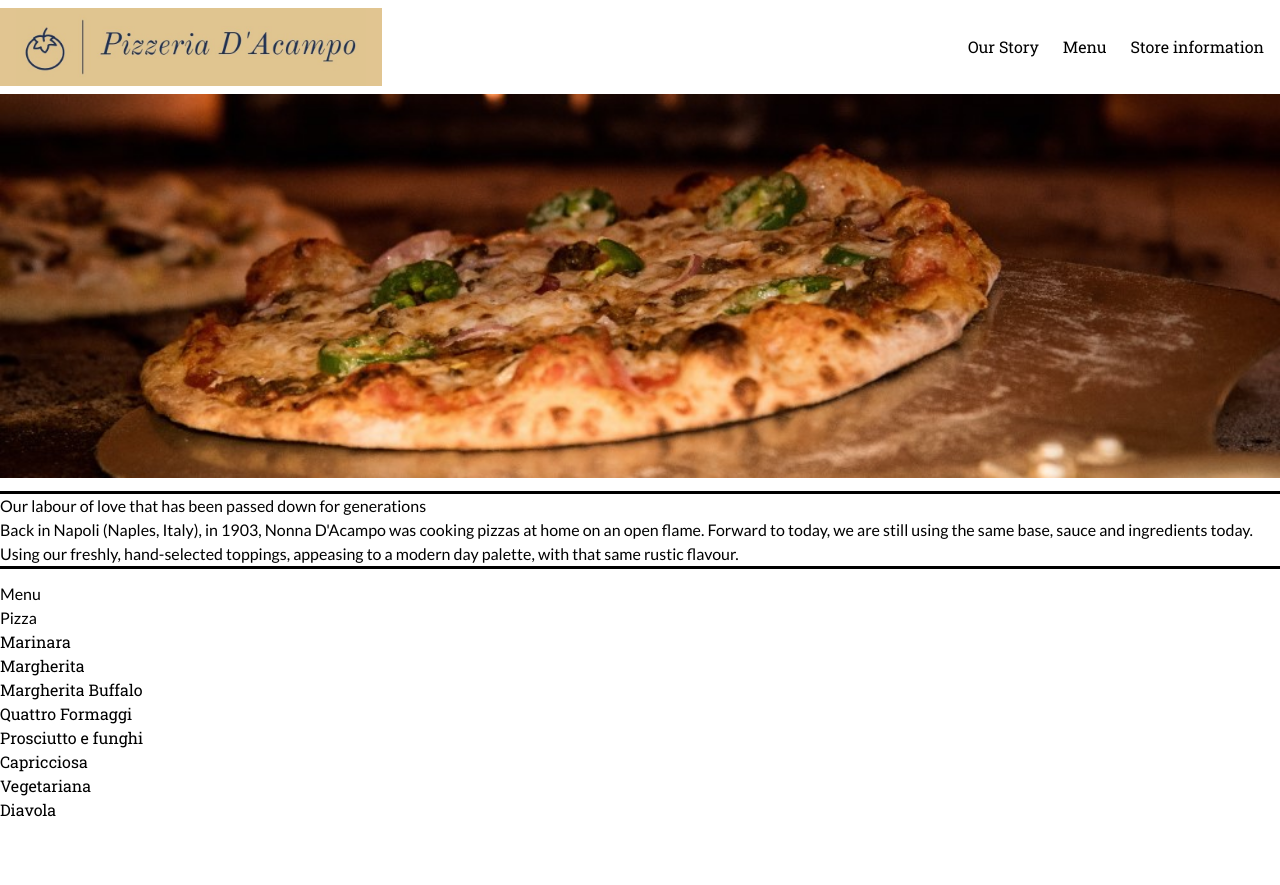
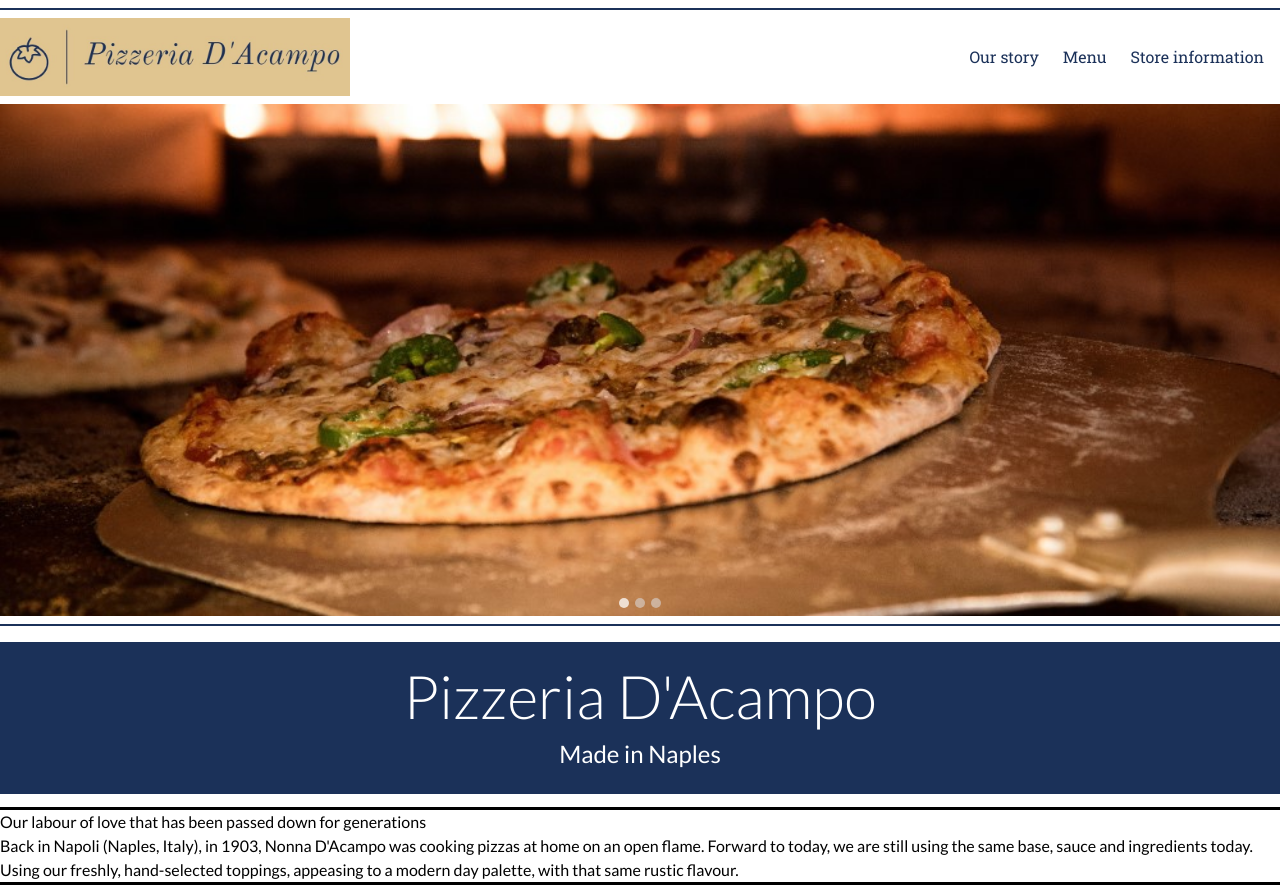
Before and after one commit to louisep1/pizzeria-d-acampo, a website: page src/index.html in a window 1280 px wide. Shown: the top 885 px of the page. Before the commit the page ends 822 px from the top, so only its background shows below. Drawn offline with Linux system fonts and the light colour scheme.

Commit message:
nav and hero styling cont

```diff
--- a/src/index.html
+++ b/src/index.html
@@ -25,28 +25,31 @@
     <script src="./main.js" defer></script>
   </head>
   <body class="min-h-screen">
-    <nav class="font-serif">
+    <nav
+      class="font-serif md:mt-2 pb-2 border-dark-blue border-b-2 md:border-y-2"
+    >
       <div class="md:flex flex-row justify-between md:my-2">
+        <!-- border-dark-blue border-b-4 pb-2 -->
         <div class="bg-yellow-beige">
           <img
             src="./assets/logos/logo.jpeg"
             alt="Pizzeria D'Acampo logo"
             width="350px"
-            class="mx-auto md:mx-4"
+            class="mx-auto md:mx-0"
           />
         </div>
 
         <ul
-          class="flex flex-row gap-6 justify-center items-center text-center mx-4 my-2"
+          class="flex flex-row gap-6 justify-center items-center text-center text-dark-blue mx-4 my-2"
         >
-          <li><a href="#story">Our Story</a></li>
+          <li><a href="#story">Our story</a></li>
           <li><a href="#menu">Menu</a></li>
           <li><a href="#open">Store information</a></li>
         </ul>
       </div>
 
       <div
-        class="relative w-full bg-hero-pattern bg-cover bg-center h-64 sm:h-96"
+        class="relative w-full bg-hero-pattern bg-cover bg-center h-64 sm:h-96 md:h-128"
       >
         <!-- <div class="absolute w-full bg-clear-black h-64 sm:h-96"></div> -->
         <!-- <h2 class="absolute text-center w-full top-2/4 text-white">
@@ -60,10 +63,28 @@
         >
           Wood-fired Pizza
         </h2> -->
+        <div class="h-full flex justify-center items-end pb-2 gap-1 sm:gap-1.5">
+          <div
+            class="w-2 h-2 sm:w-2.5 sm:h-2.5 rounded-full bg-white opacity-75"
+          ></div>
+          <div
+            class="w-2 h-2 sm:w-2.5 sm:h-2.5 rounded-full bg-slate-200 opacity-50"
+          ></div>
+          <div
+            class="w-2 h-2 sm:w-2.5 sm:h-2.5 rounded-full bg-slate-200 opacity-50"
+          ></div>
+        </div>
       </div>
     </nav>
 
     <main>
+      <section
+        class="outline text-center text-white bg-dark-blue p-6 my-4 font-sans"
+      >
+        <h1 class="font-light pb-3 text-4xl md:text-6xl">Pizzeria D'Acampo</h1>
+        <h2 class="text-2xl">Made in Naples</h2>
+      </section>
+
       <section id="story" class="outline my-4 font-sans">
         <h3>Our labour of love that has been passed down for generations</h3>
         <p>
--- a/tailwind.config.js
+++ b/tailwind.config.js
@@ -4,6 +4,9 @@
   content: ['./src/**/*.{html,js}'],
   theme: {
     extend: {
+      spacing: {
+        128: '32rem',
+      },
       colors: {
         'light-blue': '#82ddf0',
         'med-blue': '#5296a5',
```
Also changed, not shown: dist/output.css.
